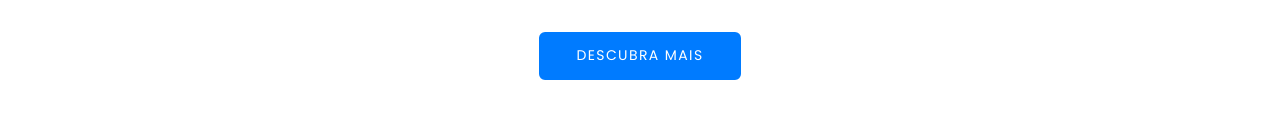
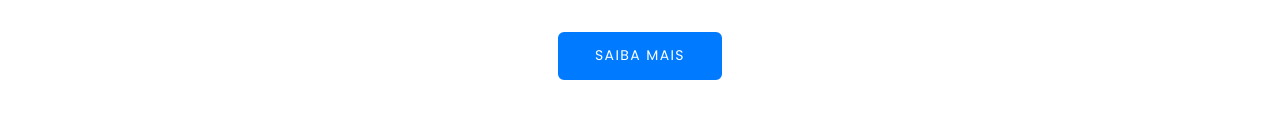
Before and after one commit to Dann014/Projeto-SENAC, a plain HTML site: page index.html in a window 1280 px wide. Shown: the part 2832-2969 px from the top of the page. Drawn offline with nearby package versions, Linux system fonts and the light colour scheme.

Commit message:
Saiba mais

```diff
--- a/index.html
+++ b/index.html
@@ -240,7 +240,7 @@
                 <h4 class="thumbnail-light-title"><a href="#">Pacote Personalizado</a></h4>
               </article>
             </div>
-            <div class="col-md-12 wow-outer"><a class="button button-primary button-winona button-md" href="#">Descubra mais</a></div>
+            <div class="col-md-12 wow-outer"><a class="button button-primary button-winona button-md" href="#">Saiba mais</a></div>
           </div>
         </div>
       </section>
```
